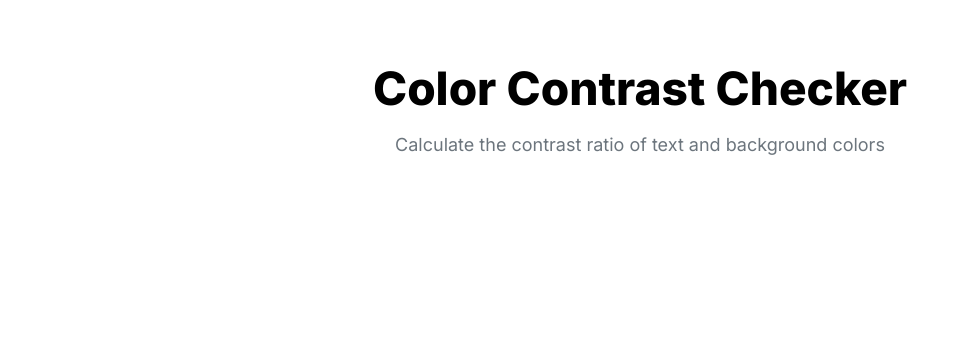
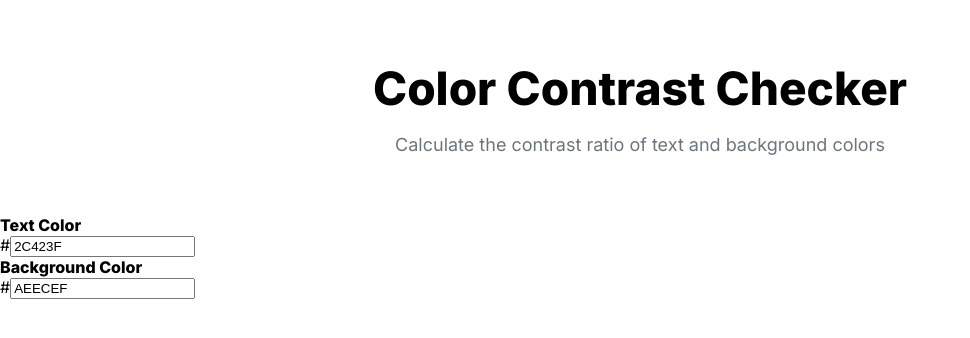
Before and after one commit to celigx/color-contrast-checker, a React (Create React App) app: page / in a window 1280 px wide. Shown: the top 338 px of the page, without its empty margins (0-970 px from the left). Built offline with nearby package versions, Linux system fonts and the light colour scheme.

Commit message:
Add text and background color input and picker Add text color and background color state

```diff
--- a/src/App.js
+++ b/src/App.js
@@ -1,6 +1,13 @@
 import './App.sass';
 
+import { TextColorPicker } from './components/TextColorPicker';
+import { BackgroundColorPicker } from './components/BackgroundColorPicker';
+import { useState } from 'react';
+
 const App = () => {
+  const [textColor, setTextColor] = useState('#2C423F')
+  const [backgroundColor, setBackgroundColor] = useState('#AEECEF')
+
   return (
     <div className="app">
 
@@ -9,6 +16,26 @@ const App = () => {
         <p className="subtitle">Calculate the contrast ratio of text and background colors</p>
       </div>
 
+      <div className="borderContainer">
+        <div className="leftContainer">
+          <div className="colorPicker">
+
+            {/* Text color hex input and color picker */}
+            <div className="textPicker">
+              <h4>Text Color</h4>
+              <TextColorPicker color={textColor} setColor={setTextColor} />
+            </div>
+
+            {/* Background color hex input and color picker */}
+            <div className="backgroundPicker">
+              <h4>Background Color</h4>
+              <BackgroundColorPicker color={backgroundColor} setColor={setBackgroundColor} />
+            </div>
+
+          </div>
+        </div>
+      </div>
+
     </div>
   );
 }
```
